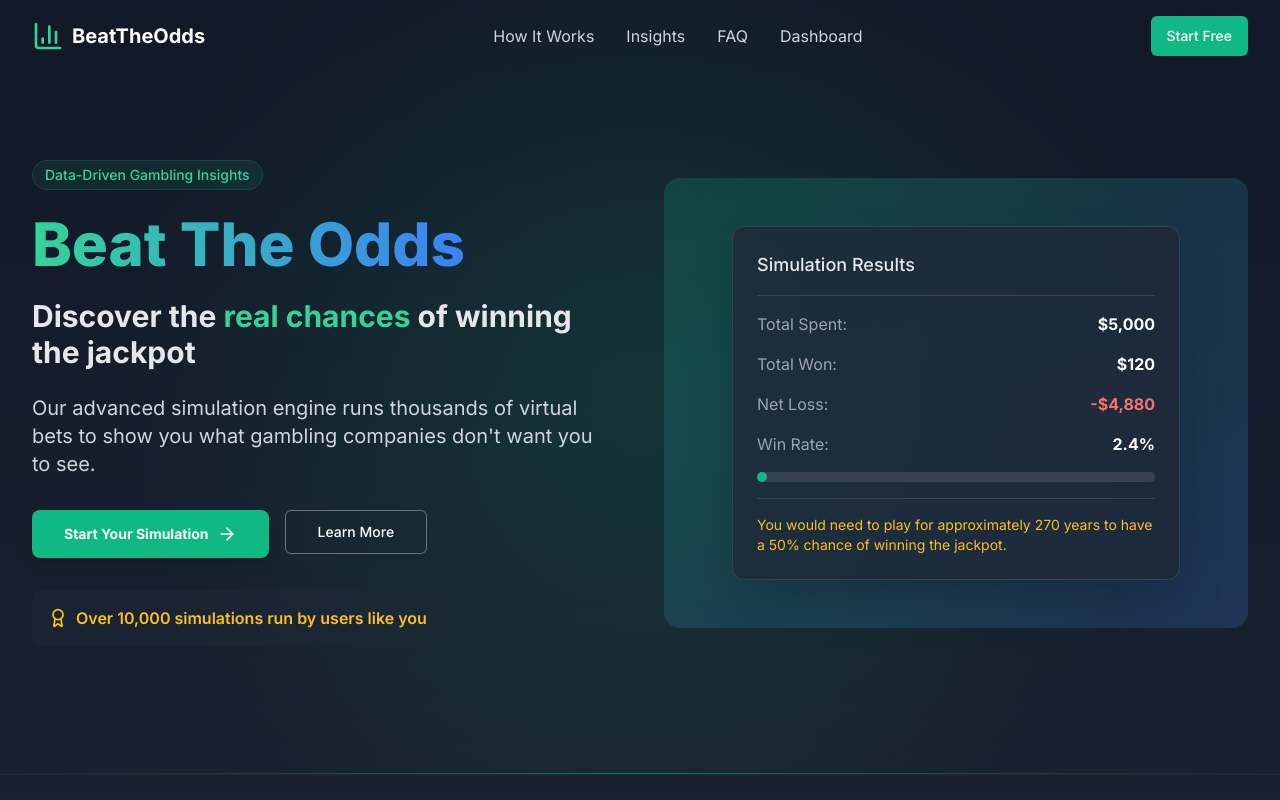
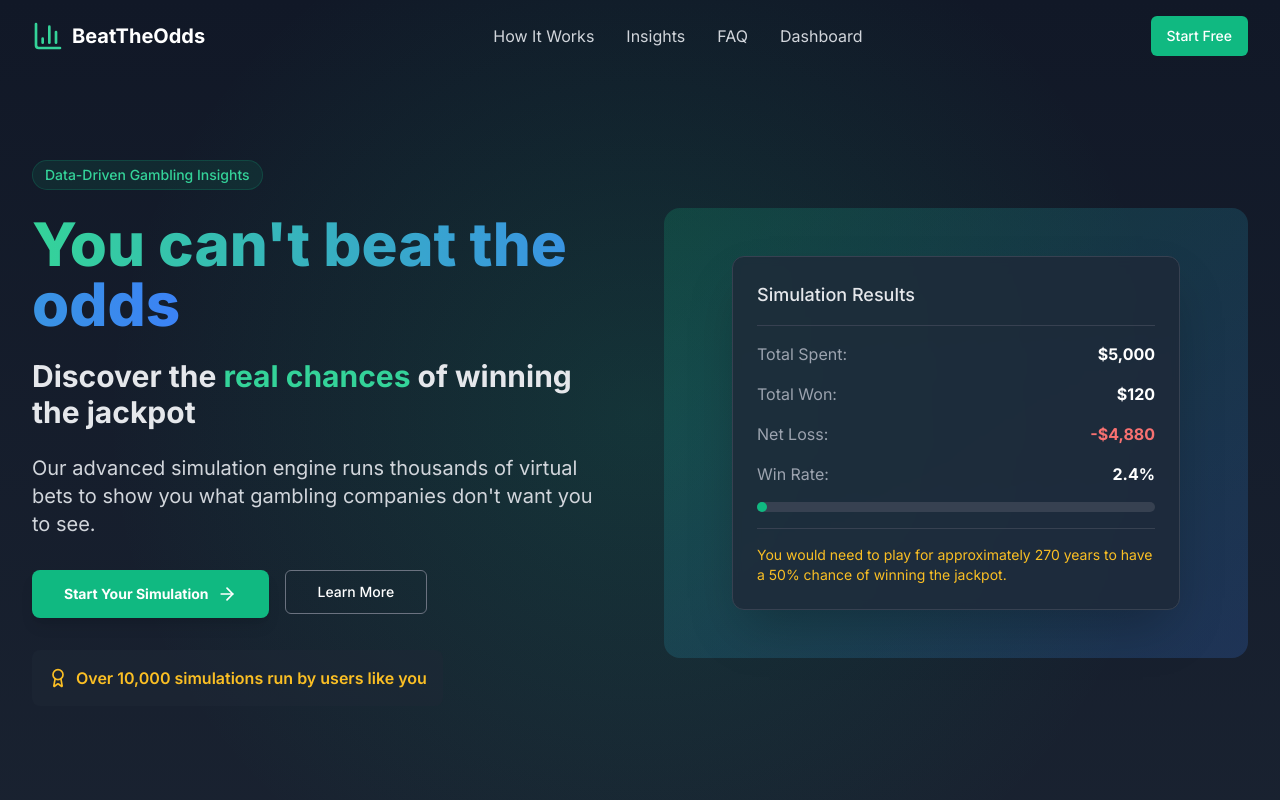
Before and after one commit to kipropbrian/Jackpot, a Next.js app in the folder frontend/: page / in a window 1280 px wide. Shown: the top 800 px of the page. Built offline with nearby package versions, Linux system fonts and the light colour scheme; no server answers.

Commit message:
Upto Phase4 complete

```diff
--- a/frontend/app/dashboard/simulations/new/page.tsx
+++ b/frontend/app/dashboard/simulations/new/page.tsx
@@ -115,7 +115,7 @@ export default function NewSimulationPage() {
                 id="name"
                 value={formData.name}
                 onChange={handleChange}
-                className={`shadow-sm focus:ring-blue-500 focus:border-blue-500 block w-full sm:text-sm border-gray-300 rounded-md ${
+                className={`shadow-sm focus:ring-blue-500 focus:border-blue-500 block w-full p-3 text-gray-900 sm:text-sm border-gray-300 rounded-md ${
                   formErrors.name ? 'border-red-300' : ''
                 }`}
                 placeholder="My Jackpot Simulation"
@@ -142,7 +142,7 @@ export default function NewSimulationPage() {
                 max="10000"
                 value={formData.total_combinations}
                 onChange={handleChange}
-                className={`shadow-sm focus:ring-blue-500 focus:border-blue-500 block w-full sm:text-sm border-gray-300 rounded-md ${
+                className={`shadow-sm focus:ring-blue-500 focus:border-blue-500 block w-full p-3 text-gray-900 sm:text-sm border-gray-300 rounded-md ${
                   formErrors.total_combinations ? 'border-red-300' : ''
                 }`}
               />
@@ -167,7 +167,7 @@ export default function NewSimulationPage() {
                 min="1"
                 value={formData.cost_per_bet}
                 onChange={handleChange}
-                className={`shadow-sm focus:ring-blue-500 focus:border-blue-500 block w-full sm:text-sm border-gray-300 rounded-md ${
+                className={`shadow-sm focus:ring-blue-500 focus:border-blue-500 block w-full p-3 text-gray-900 sm:text-sm border-gray-300 rounded-md ${
                   formErrors.cost_per_bet ? 'border-red-300' : ''
                 }`}
               />
--- a/frontend/app/page.tsx
+++ b/frontend/app/page.tsx
@@ -139,7 +139,7 @@ export default function Home() {
                 </div>
                 <h1 className="text-5xl md:text-6xl font-extrabold mb-6 leading-tight">
                   <span className="bg-clip-text text-transparent bg-gradient-to-r from-emerald-400 to-blue-500">
-                    Beat The Odds
+                    You can't beat the odds
                   </span>
                 </h1>
                 <p className="text-2xl md:text-3xl font-bold mb-6 text-gray-200">
```
